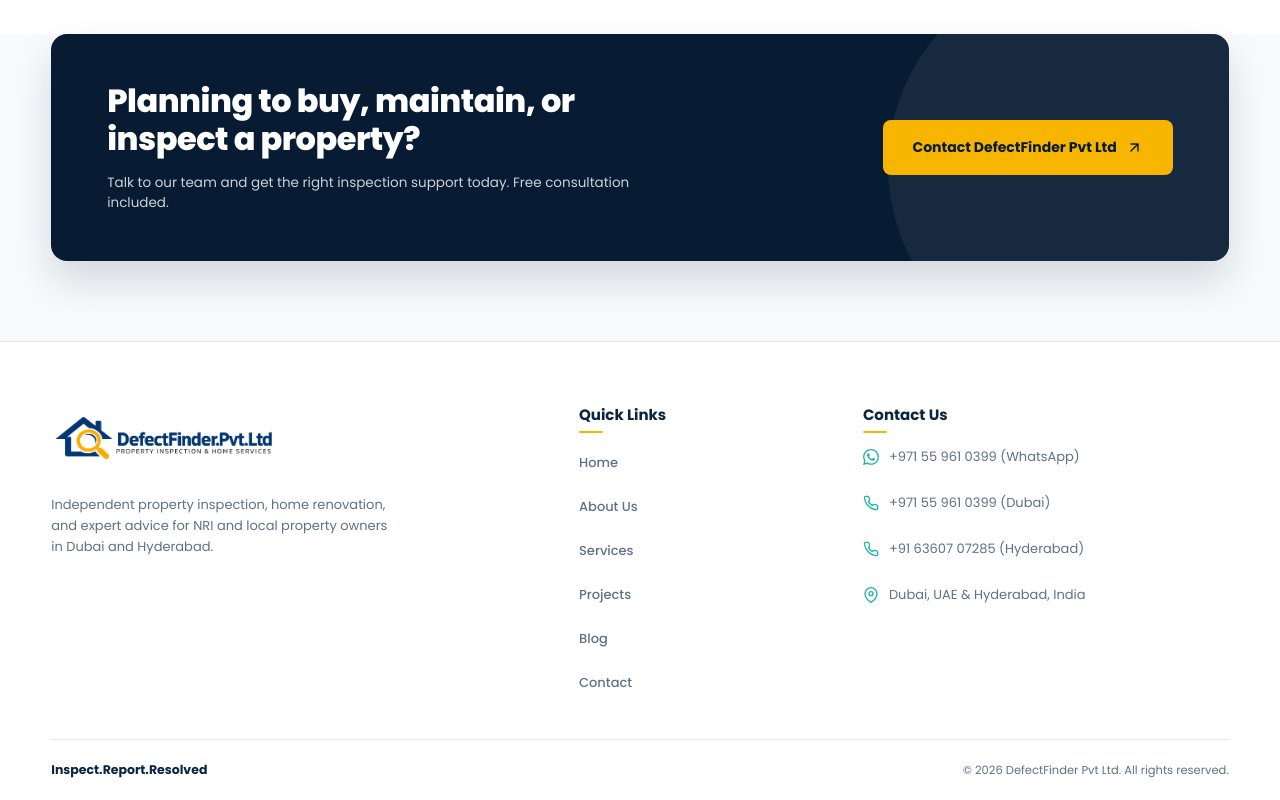
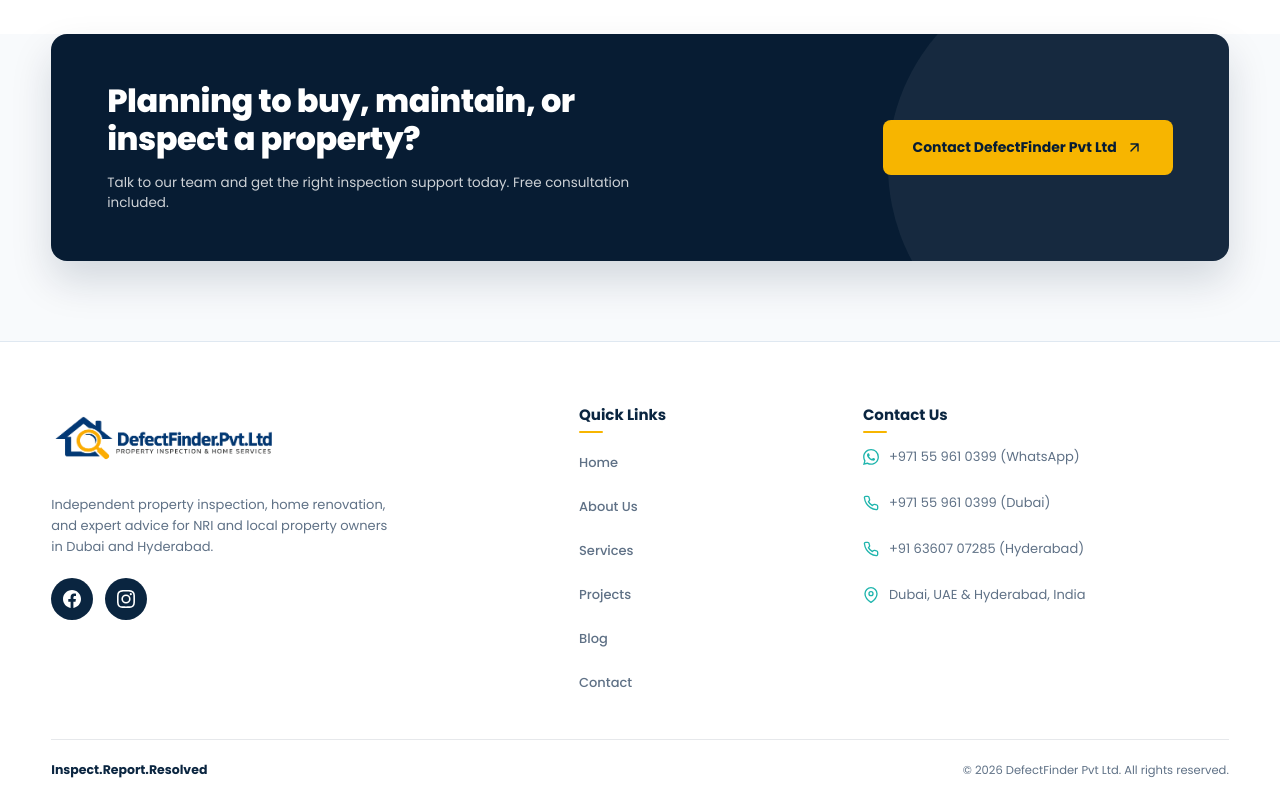
Before and after one commit to benishacletus-ux/defectfinder, a plain HTML site: page index.html in a window 1280 px wide. Shown: the part 5863-6663 px from the top of the page. Drawn offline with Linux system fonts and the light colour scheme.

Commit message:
Consistency pass: unify WhatsApp, footer, schema, and fix blog date across all pages

```diff
--- a/index.html
+++ b/index.html
@@ -11,11 +11,11 @@
 
   <!-- Google Analytics (GA4) -->
   <script async src="https://www.googletagmanager.com/gtm.js?id=GTM-PZFQQ9ZD"></script>
-<script>
-  window.dataLayer = window.dataLayer || [];
-  function gtag(){dataLayer.push(arguments);}
-  gtag('js', new Date());
-</script>
+  <script>
+    window.dataLayer = window.dataLayer || [];
+    function gtag(){dataLayer.push(arguments);}
+    gtag('js', new Date());
+  </script>
 
   <!-- Favicons -->
   <link rel="icon" type="image/png" href="/favicon-96x96.png" sizes="96x96" />
@@ -492,6 +492,15 @@
     .footer-contact a { display: flex; align-items: flex-start; gap: 10px; font-size: 13px; color: var(--muted); transition: .2s; min-height: 32px; }
     .footer-contact a:hover { color: var(--teal); }
     .footer-contact .ic { font-size: 16px; color: var(--teal); margin-top: 2px; }
+
+    /* SOCIAL ICONS */
+    .footer-social { display: flex; gap: 12px; margin-top: 20px; }
+    .footer-social a { width: 42px; height: 42px; border-radius: 50%; display: grid; place-items: center; background: var(--navy); color: #fff; font-size: 18px; transition: .25s; border: 2px solid transparent; }
+    .footer-social a:hover { transform: translateY(-3px); }
+    .footer-social a.fb:hover { background: #1877f2; border-color: #1877f2; }
+    .footer-social a.ig:hover { background: #e1306c; border-color: #e1306c; }
+    .footer-social .ic { stroke: none; fill: currentColor; }
+
     .footer-bottom { border-top: 1px solid rgba(10,37,64,0.1); padding-top: 20px; display: flex; justify-content: space-between; align-items: center; flex-wrap: wrap; gap: 14px; position: relative; z-index: 2; }
     .footer-tag { font-size: 12.5px; font-weight: 700; color: var(--navy); }
     .footer-copy { font-size: 11.5px; color: var(--muted); }
@@ -503,7 +512,7 @@
     .fab.wa { background: var(--wa); }
     .fab.call { background: var(--navy); }
 
-    dialog { border: 0; border-radius: 16px; padding: 0; width: min(640px, 94%); margin: auto; box-shadow: 0 30px 80px rgba(0,0,0,.35); max-height: 92vh; }
+    dialog { border: 0; border-radius: 16px; padding: 0; width: min(640px, 94%); margin: auto; box-shadow: 0 30px 80px rgba(0,0,0,.35); max-height: 92vh; overflow-y: auto; }
     dialog::backdrop { background: rgba(7,28,51,.65); backdrop-filter: blur(3px); }
     .modal-head { background: var(--navy); color: #fff; padding: 20px 26px; display: flex; justify-content: space-between; align-items: center; border-bottom: 4px solid var(--amber); }
     .modal-head h3 { font-size: 18px; }
@@ -653,6 +662,10 @@
     <symbol id="i-cloud" viewBox="0 0 24 24"><path d="M18 10h-1.26A8 8 0 1 0 9 20h9a5 5 0 0 0 0-10z"/></symbol>
     <symbol id="i-bell" viewBox="0 0 24 24"><path d="M18 8A6 6 0 0 0 6 8c0 7-3 9-3 9h18s-3-2-3-9"/><path d="M13.73 21a2 2 0 0 1-3.46 0"/></symbol>
     <symbol id="i-clipboard" viewBox="0 0 24 24"><path d="M16 4h2a2 2 0 0 1 2 2v14a2 2 0 0 1-2 2H6a2 2 0 0 1-2-2V6a2 2 0 0 1 2-2h2"/><rect x="8" y="2" width="8" height="4" rx="1" ry="1"/><path d="M9 14l2 2 4-4"/></symbol>
+
+    <!-- ADDED SOCIAL ICONS -->
+    <symbol id="i-facebook" viewBox="0 0 24 24"><path d="M24 12.073c0-6.627-5.373-12-12-12s-12 5.373-12 12c0 5.99 4.388 10.954 10.125 11.854v-8.385H7.078v-3.47h3.047V9.43c0-3.007 1.792-4.669 4.533-4.669 1.312 0 2.686.235 2.686.235v2.953H15.83c-1.491 0-1.956.925-1.956 1.874v2.25h3.328l-.532 3.47h-2.796v8.385C19.612 23.027 24 18.062 24 12.073z"/></symbol>
+    <symbol id="i-instagram" viewBox="0 0 24 24"><path d="M12 2.163c3.204 0 3.584.012 4.85.07 3.252.148 4.771 1.691 4.919 4.919.058 1.265.069 1.645.069 4.849 0 3.205-.012 3.584-.069 4.849-.149 3.225-1.664 4.771-4.919 4.919-1.266.058-1.644.07-4.85.07-3.204 0-3.584-.012-4.849-.07-3.26-.149-4.771-1.699-4.919-4.92-.058-1.265-.07-1.644-.07-4.849 0-3.204.013-3.583.07-4.849.149-3.227 1.664-4.771 4.919-4.919 1.266-.057 1.645-.069 4.849-.069zM12 0C8.741 0 8.333.014 7.053.072 2.695.272.273 2.69.073 7.052.014 8.333 0 8.741 0 12c0 3.259.014 3.668.072 4.948.2 4.358 2.618 6.78 6.98 6.98C8.333 23.986 8.741 24 12 24c3.259 0 3.668-.014 4.948-.072 4.354-.2 6.782-2.618 6.979-6.98.059-1.28.073-1.689.073-4.948 0-3.259-.014-3.667-.072-4.947-.196-4.354-2.617-6.78-6.979-6.98C15.668.014 15.259 0 12 0zm0 5.838a6.162 6.162 0 1 0 0 12.324 6.162 6.162 0 0 0 0-12.324zM12 16a4 4 0 1 1 0-8 4 4 0 0 1 0 8zm6.406-11.845a1.44 1.44 0 1 0 0 2.881 1.44 1.44 0 0 0 0-2.881z"/></symbol>
   </svg>
 
   <header class="header">
@@ -1102,6 +1115,16 @@
             <img src="assets/logo.webp" alt="DefectFinder Pvt Ltd" class="logo-img" width="188" height="75" loading="lazy">
           </a>
           <p>Independent property inspection, home renovation, and expert advice for NRI and local property owners in Dubai and Hyderabad.</p>
+
+          <!-- ADDED SOCIAL ICONS -->
+          <div class="footer-social">
+            <a href="https://www.facebook.com/share/1EiNXnGqri/" target="_blank" rel="noopener" class="fb" aria-label="DefectFinder on Facebook" title="Facebook">
+              <svg class="ic" aria-hidden="true"><use href="#i-facebook"/></svg>
+            </a>
+            <a href="https://www.instagram.com/defectfinderpvt.ltd" target="_blank" rel="noopener" class="ig" aria-label="DefectFinder on Instagram" title="Instagram">
+              <svg class="ic" aria-hidden="true"><use href="#i-instagram"/></svg>
+            </a>
+          </div>
         </div>
 
         <div class="footer-col">
```
